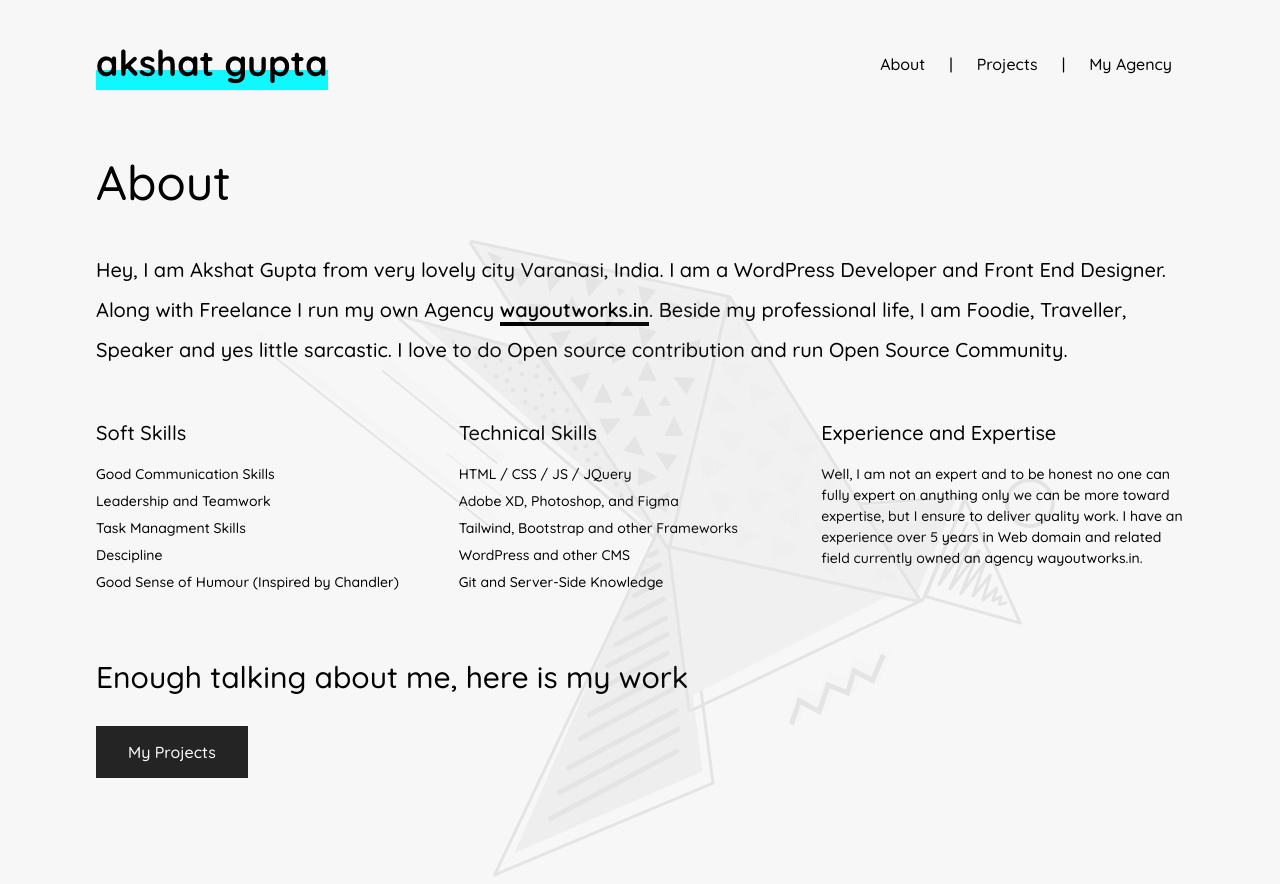
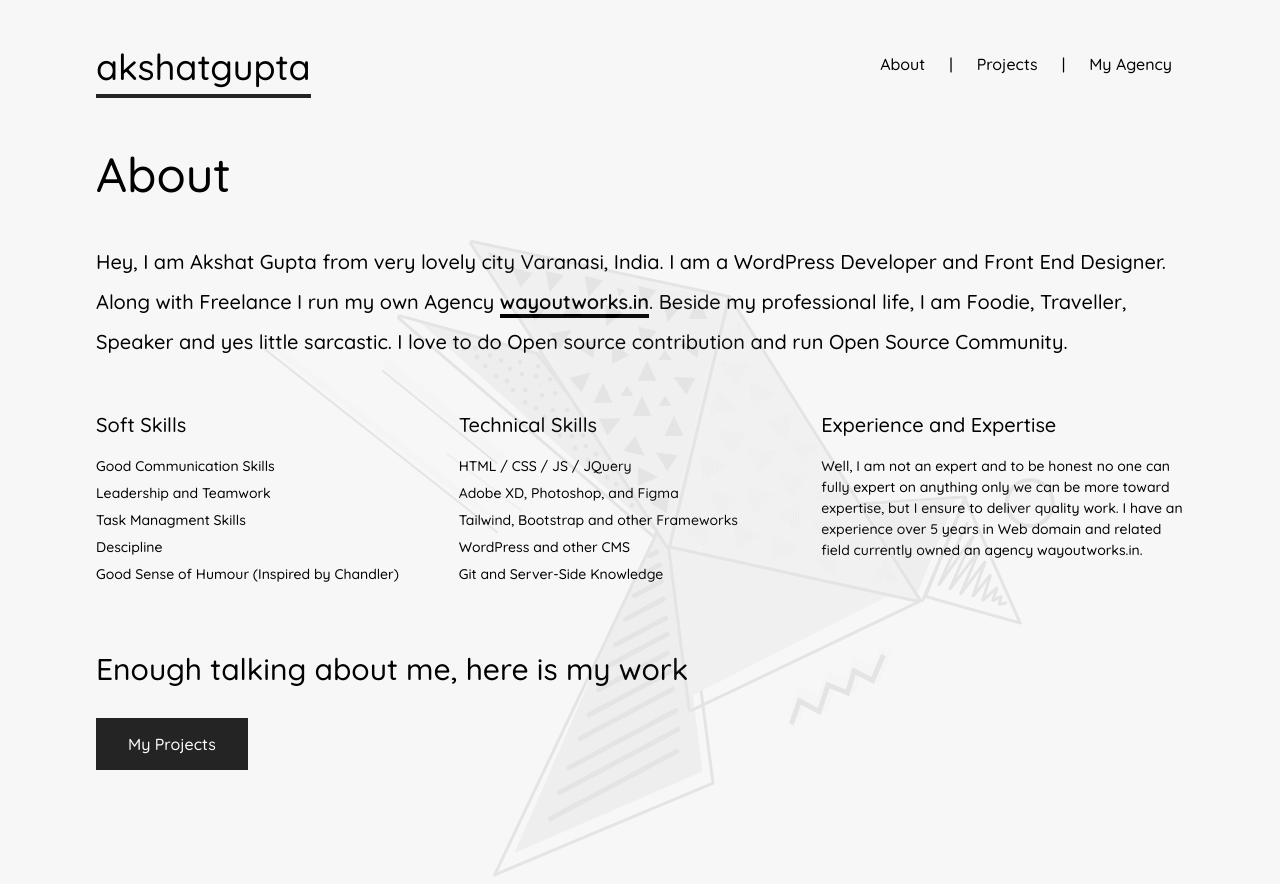
Before and after one commit to helloakshat/personal-website, a website: page src/about.html in a window 1280 px wide. Drawn offline with nearby package versions, Linux system fonts and the light colour scheme; files that its build step writes are made by us from their sources.

Commit message:
logo changed

```diff
--- a/index.html
+++ b/index.html
@@ -29,10 +29,13 @@
           style="top: 180px"
         />
       </div>
-      <div class="header lg:flex lg:justify-between">
+      <div class="header lg:flex lg:justify-between items-center">
         <div class="logo flex justify-center">
           <a href="/index.html">
-            <img src="public/assets/mobo_logo.png" alt="" class="w-auto pb-4" />
+            <h1 class="text-4xl">
+              akshatgupta
+            </h1>
+            <div class="border-logo border-b-4 border-customblack "></div>
           </a>
         </div>
         <div class="navbar ">
--- a/src/about.html
+++ b/src/about.html
@@ -23,8 +23,11 @@
       <div class="header lg:flex lg:justify-between pb-10">
         <div class="logo flex justify-center">
           <a href="/index.html"
-            ><img src="assets/mobo_logo.png" alt="" class="pb-4"
-          /></a>
+            ><h1 class="text-4xl">
+              akshatgupta
+            </h1>
+            <div class="border-logo border-b-4 border-customblack "></div
+          ></a>
         </div>
         <div class="navbar ">
           <ul class="menus flex flex-wrap justify-center">
```
Also changed, not shown: src/assets/logo.png (added), src/assets/logo@2x.png (added), 1 other file.
